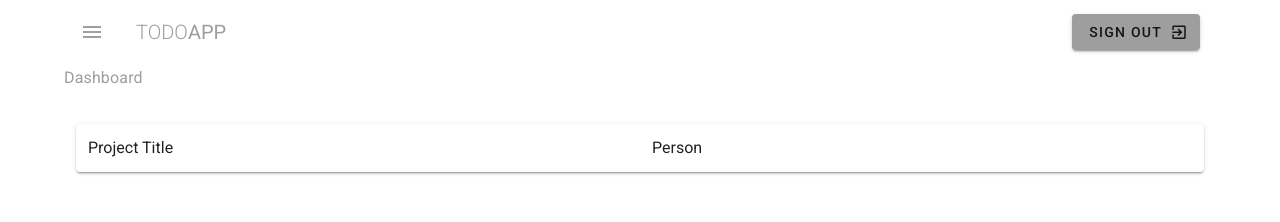
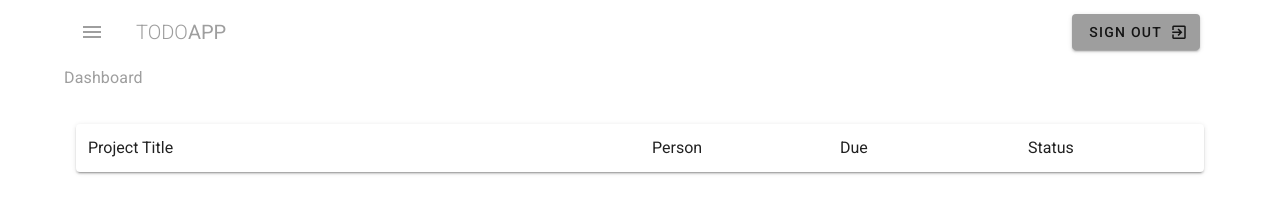
Before and after one commit to braden-w/learn-vuetify-project-management-website, a Nuxt app: page / in a window 1280 px wide. Shown: the top 222 px of the page. Built offline with nearby package versions, Linux system fonts and the light colour scheme.

Commit message:
Modified columns

```diff
--- a/pages/index.vue
+++ b/pages/index.vue
@@ -5,7 +5,9 @@
       <v-card class="pa-3">
         <v-row>
           <v-col cols="12" md="6">Project Title</v-col>
-          <v-col cols="6" md="3">Person</v-col>
+          <v-col cols="6" md="2">Person</v-col>
+          <v-col cols="6" md="2">Due</v-col>
+          <v-col cols="22" md="2">Status</v-col>
         </v-row></v-card
       >
     </v-container>
```
